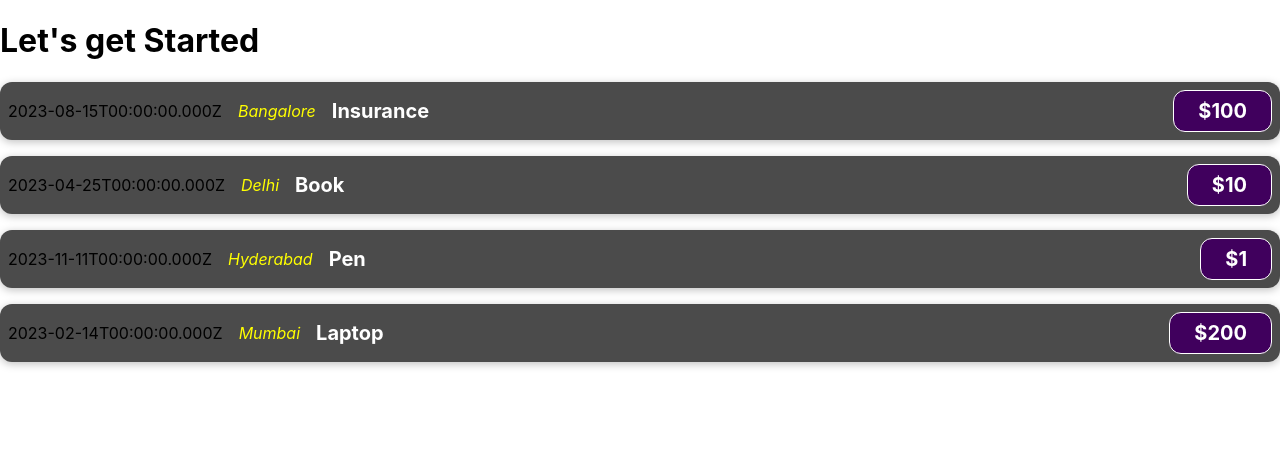
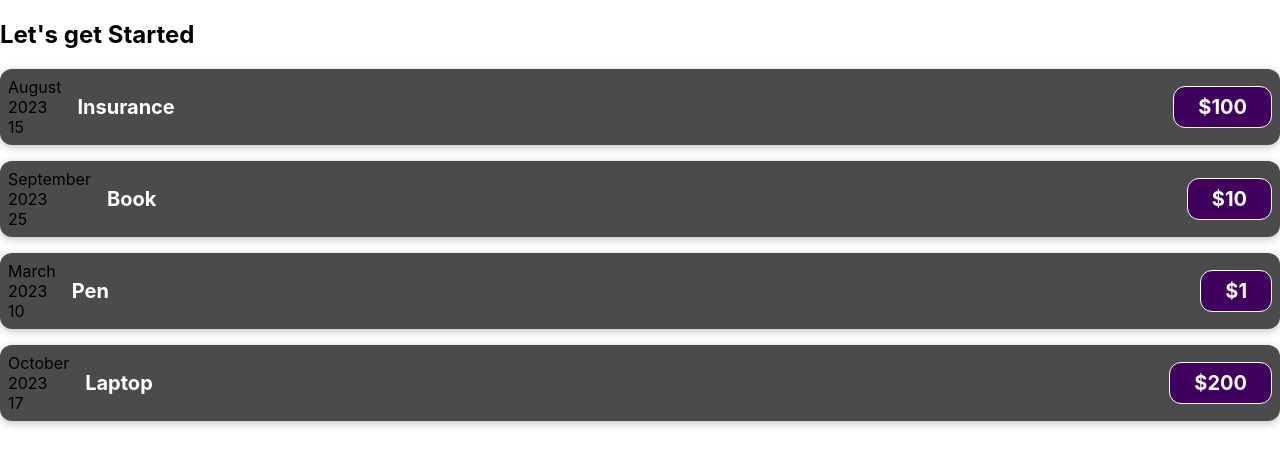
Before and after one commit to ashishkumar082018/First-React-App, a React (Create React App) app: page / in a window 1280 px wide. Shown: the top 466 px of the page. Built offline with nearby package versions, Linux system fonts and the light colour scheme.

Commit message:
Formatting Date - Giving Calendar Look

```diff
--- a/src/App.js
+++ b/src/App.js
@@ -2,23 +2,22 @@
 
 function App() {
   const expenses = [
-    { id: "1", date: new Date(2023, 7, 15), title: "Insurance", price: 100, location: "Bangalore" },
-    { id: "2", date: new Date(2023, 3, 25), title: "Book", price: 10,  location : "Delhi" },
-    { id: "3", date: new Date(2023, 10, 11), title: "Pen", price: 1, location : "Hyderabad" },
-    { id: "4", date: new Date(2023, 1, 14), title: "Laptop", price: 200,location : "Mumbai" },
+    { id: 1, title: "Insurance", date: new Date(2023, 7, 15), price: 100 },
+    { id: 2, title: "Book", date: new Date(2023, 8, 25), price: 10 },
+    { id: 3, title: "Pen", date: new Date(2023, 2, 10), price: 1 },
+    { id: 4, title: "Laptop", date: new Date(2023, 9, 17), price: 200 },
   ];
 
   return (
     <div>
-      <h1>Let's get Started</h1>
-      {expenses.map((expense, index) => {
+      <h2>Let's get Started</h2>
+      {expenses.map((expense) => {
         return (
           <ExpenseItem
             key={expense.id}
+            title={expense.title}
             date={expense.date}
-            title={expense.title}
             price={expense.price}
-            location={expense.location}
           ></ExpenseItem>
         );
       })}
--- a/src/components/ExpenseItem.css
+++ b/src/components/ExpenseItem.css
@@ -7,12 +7,6 @@
   margin: 1rem 0;
   border-radius: 12px;
   background-color: #4b4b4b;
-}
-
-.expense-item__location {
-  margin-left: 1rem;
-  color: yellow;
-  font-style: italic;
 }
 
 .expense-item__description {
--- a/src/components/ExpenseItem.js
+++ b/src/components/ExpenseItem.js
@@ -1,9 +1,24 @@
 import "./ExpenseItem.css";
 
+const months = [
+  "January", "February", "March", "April",
+  "May", "June", "July", "August",
+  "September", "October", "November", "December"
+];
+
+
 function ExpenseItem(props) {
+  const month = months[props.date.getMonth()];
+  const year = props.date.getFullYear();
+ const date = props.date.getDate().toString().padStart(2, '0');
   return (
     <div className="expense-item">
-      <div>{props.date.toISOString()}</div>
+      <div>
+      <div>{month}</div>
+      <div>{year}</div>
+      <div>{date}</div>
+      </div>
+      {/* <div>{props.date.toISOString()}</div> */}
       <div className="expense-item__location">{props.location}</div>
       <div className="expense-item__description">
         <h2>{props.title}</h2>
```
